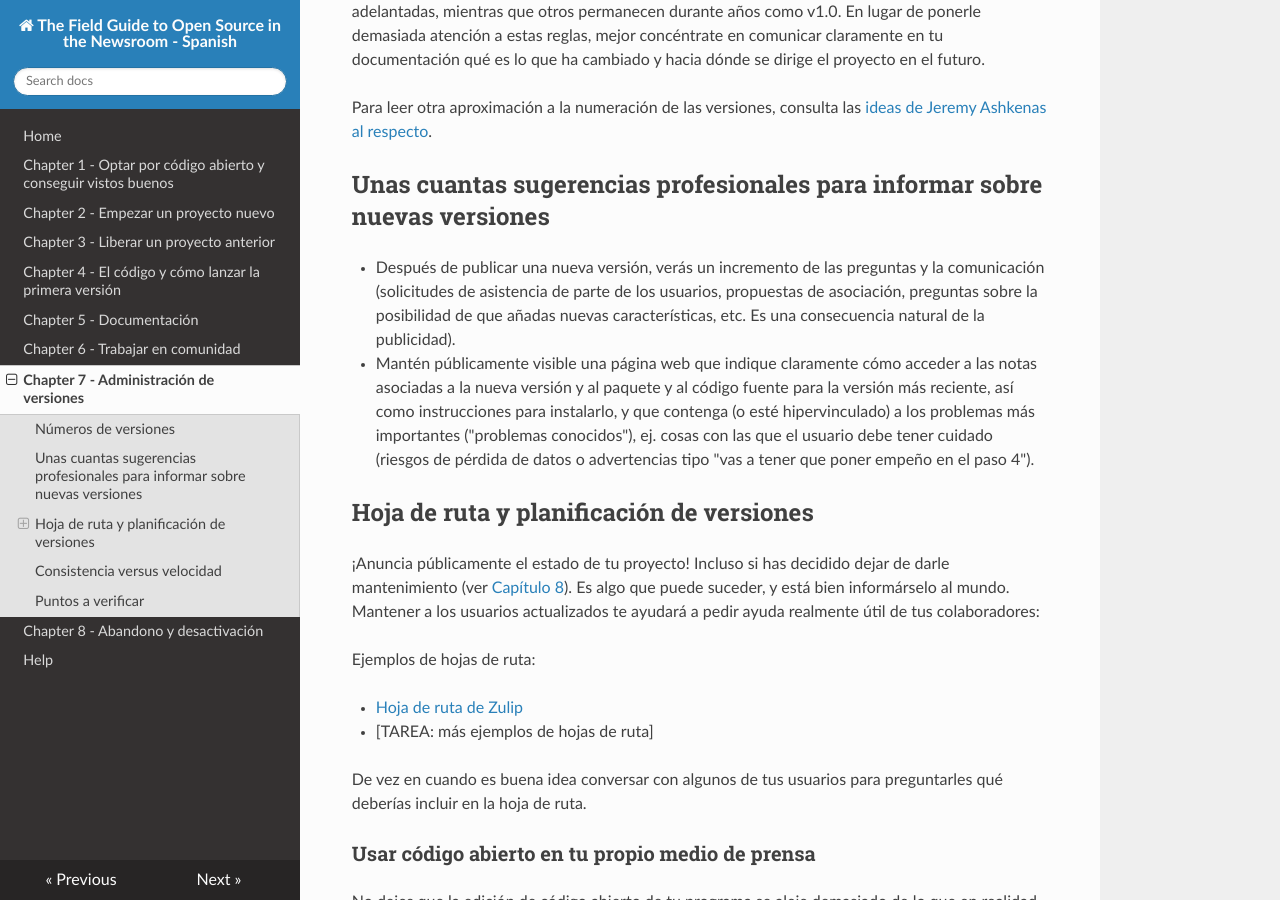
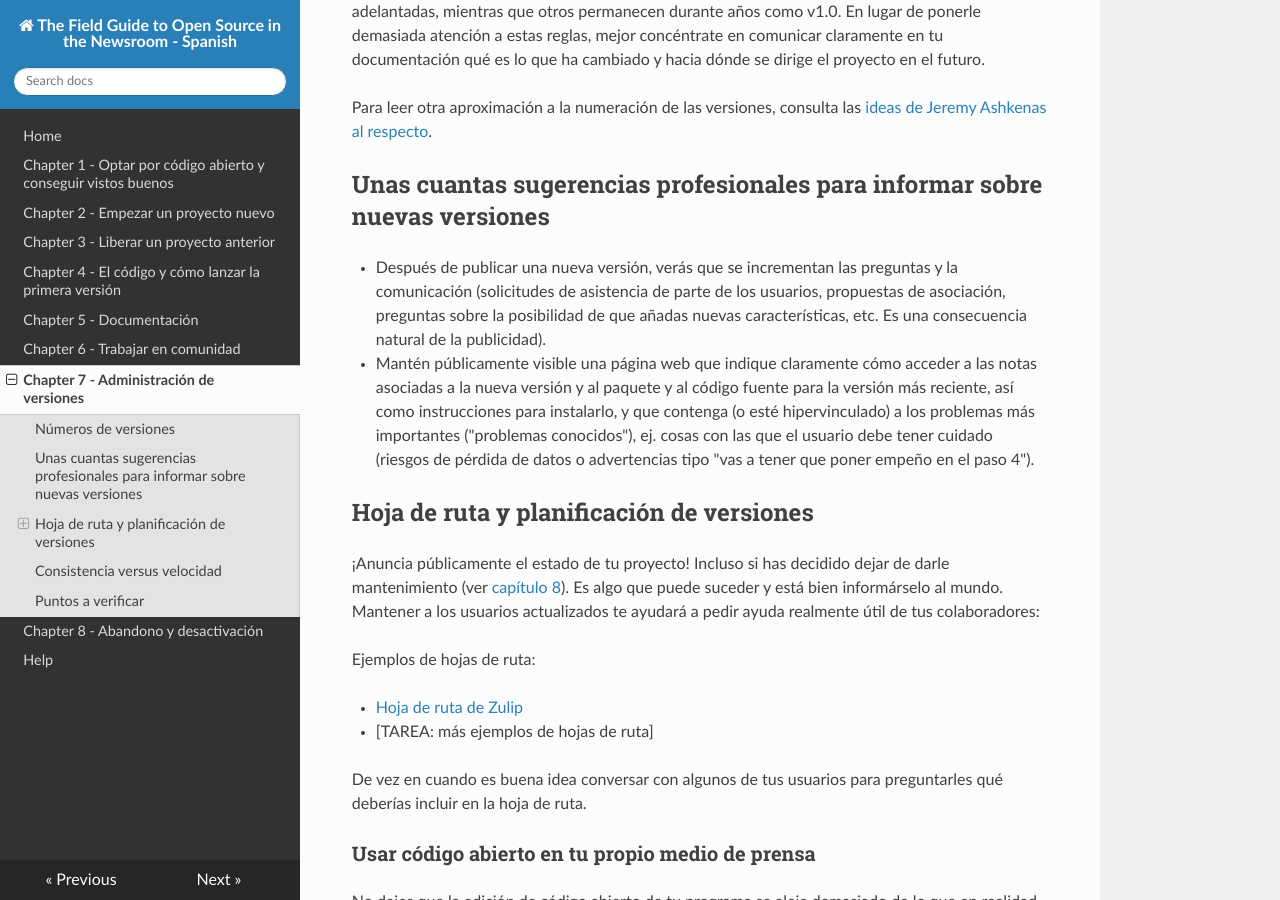
Before and after one commit to OpenNewsLabs/field-guide-open-source-newsroom-spanish, an MkDocs documentation site: the page built from docs/Capitulo07-Versiones.md, in a window 1280 px wide and 900 px high, scrolled down 1200 px. Built offline with MkDocs 1.6.1, drawn with Linux system fonts in a browser that asks for light colours; nearby versions of some CDN libraries; old or Windows-style settings are respelled for this version of MkDocs; some of the changed text lies outside the part shown.

Commit message:
Update Capitulo07-Versiones.md

```diff
--- a/docs/Capitulo07-Versiones.md
+++ b/docs/Capitulo07-Versiones.md
@@ -24,13 +24,13 @@ Para leer otra aproximación a la numeración de las versiones, consulta las [id
 
 ## Unas cuantas sugerencias profesionales para informar sobre nuevas versiones
 
-* Después de publicar una nueva versión, verás un incremento de las preguntas y la comunicación (solicitudes de asistencia de parte de los usuarios, propuestas de asociación, preguntas sobre la posibilidad de que añadas nuevas características, etc. Es una consecuencia natural de la publicidad).
+* Después de publicar una nueva versión, verás que se incrementan las preguntas y la comunicación (solicitudes de asistencia de parte de los usuarios, propuestas de asociación, preguntas sobre la posibilidad de que añadas nuevas características, etc. Es una consecuencia natural de la publicidad).
 
 * Mantén públicamente visible una página web que indique claramente cómo acceder a las notas asociadas a la nueva versión y al paquete y al código fuente para la versión más reciente, así como instrucciones para instalarlo, y que contenga (o esté hipervinculado) a los problemas más importantes ("problemas conocidos"), ej. cosas con las que el usuario debe tener cuidado (riesgos de pérdida de datos o advertencias tipo "vas a tener que poner empeño en el paso 4").
 
 ## Hoja de ruta y planificación de versiones
 
-¡Anuncia públicamente el estado de tu proyecto! Incluso si has decidido dejar de darle mantenimiento (ver [Capítulo 8](Capitulo08-Abandono-desactivacion.md)). Es algo que puede suceder, y está bien informárselo al mundo. Mantener a los usuarios actualizados te ayudará a pedir ayuda realmente útil de tus colaboradores:
+¡Anuncia públicamente el estado de tu proyecto! Incluso si has decidido dejar de darle mantenimiento (ver [capítulo 8](Capitulo08-Abandono-desactivacion.md)). Es algo que puede suceder y está bien informárselo al mundo. Mantener a los usuarios actualizados te ayudará a pedir ayuda realmente útil de tus colaboradores:
 
 Ejemplos de hojas de ruta:
 
@@ -62,7 +62,7 @@ Es posible que pienses que hay gente que desearía ver una versión nueva todas
 
 La lista de puntos a verificar para una nueva versión podría incluir:
 
-* [ ] Higieniza secretos e información personal identificable (consulta el [Capítulo 4](Capitulo04-Primera-version.md))
+* [ ] Higieniza secretos e información personal identificable (consulta el [capítulo 4](Capitulo04-Primera-version.md))
 
 * [ ] Haz un resumen de los cambios que has hecho desde la última versión (usa los registros en el sistema de control de fuente, como Git, y haz una búsqueda en tu rastreador de errores), poniendo énfasis en los cambios que solucionan vulnerabilidades de seguridad o que necesitan que tus usuarios cambien su flujo de trabajo o su configuración de software/hardware.
 
```
Also changed, not shown: other parts of docs/Capitulo07-Versiones.md (+2 -2 lines).
